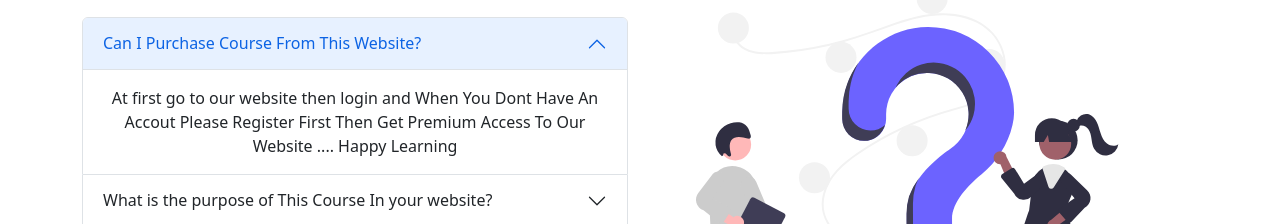
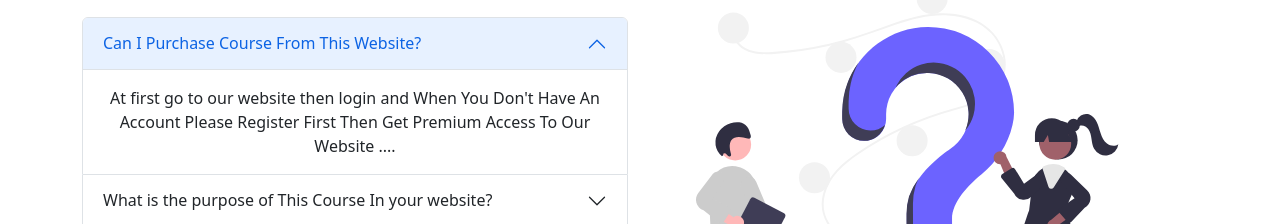
Before and after one commit to neasher1/Learn-With-Neasher-Elearning, a React (Create React App) app: page /faq in a window 1280 px wide. Shown: the part 171-395 px from the top of the page. Built offline with nearby package versions, Linux system fonts and the light colour scheme; no server answers.

Commit message:
FAQ Added

```diff
--- a/src/components/Pages/Blog/Blog.js
+++ b/src/components/Pages/Blog/Blog.js
@@ -16,16 +16,16 @@ const Blog = () => {
                         <p>Cross-origin resource sharing is a mechanism that allows restricted resources on a web page to be requested from another domain outside the domain from which the first resource was served. A web page may freely embed cross-origin images, stylesheets, scripts, iframes, and videos.  </p>
                     </div>
                     <div className="col-lg-6 border p-3">
-                        <h4>Why are you using firebase? What other options do you have to implement authentication?</h4>
-                        <p>Firebase Authentication provides backend services, easy-to-use SDKs, and ready-made UI libraries to authenticate users to your app. It supports authentication using passwords, phone numbers, popular federated identity providers like Google, Facebook and Twitter, and more.</p>
-                    </div>
-                    <div className="col-lg-6 border p-3">
                         <h4>How does the private route work?</h4>
                         <p>The react private route component renders child components ( children ) if the user is logged in. If not logged in the user is redirected to the /login page with the return url passed in the location state property.</p>
                     </div>
                     <div className="col-lg-6 border p-3">
                         <h4> What is Node? How does Node work?</h4>
                         <p>It is a used as backend service where javascript works on the server-side of the application. This way javascript is used on both frontend and backend. Node. js runs on chrome v8 engine which converts javascript code into machine code, it is highly scalable, lightweight, fast, and data-intensive.</p>
+                    </div>
+                    <div className="col-lg-6 border p-3">
+                        <h4>Why are you using firebase? What other options do you have to implement authentication?</h4>
+                        <p>Firebase Authentication provides backend services, easy-to-use SDKs, and ready-made UI libraries to authenticate users to your app. It supports authentication using passwords, phone numbers, popular federated identity providers like Google, Facebook and Twitter, and more.</p>
                     </div>
                 </div>
             </div>
--- a/src/components/Pages/FAQ/FAQ.js
+++ b/src/components/Pages/FAQ/FAQ.js
@@ -5,7 +5,7 @@ const FAQ = () => {
     return (
         <div>
             <div className="container">
-            <h2 className='text-center py-2'>Frequiently Asked Question</h2>
+                <h2 className='text-center py-2'>Frequiently Asked Question</h2>
                 <div className="row py-4 align-items-center">
 
                     <div className="col-lg-6">
@@ -13,13 +13,13 @@ const FAQ = () => {
                             <Accordion.Item eventKey="0">
                                 <Accordion.Header>Can I Purchase Course From This Website?</Accordion.Header>
                                 <Accordion.Body>
-                                    At first go to our website then login and When You Dont Have An Accout Please Register First Then Get Premium Access To Our Website .... Happy Learning
+                                    At first go to our website then login and When You Don't Have An Account Please Register First Then Get Premium Access To Our Website ....
                                 </Accordion.Body>
                             </Accordion.Item>
                             <Accordion.Item eventKey="1">
                                 <Accordion.Header>What is the purpose of This Course In your website?</Accordion.Header>
                                 <Accordion.Body>
-                                    The Main Purpose Of This Website Course Is Mainly Designed For those People Who Are Intereted in Programming To Learn
+                                    The Main Purpose Of This Website Course Is Mainly Designed For those People Who Are Interested in Programming To Learn
                                 </Accordion.Body>
                             </Accordion.Item>
                             <Accordion.Item eventKey="2">
```
